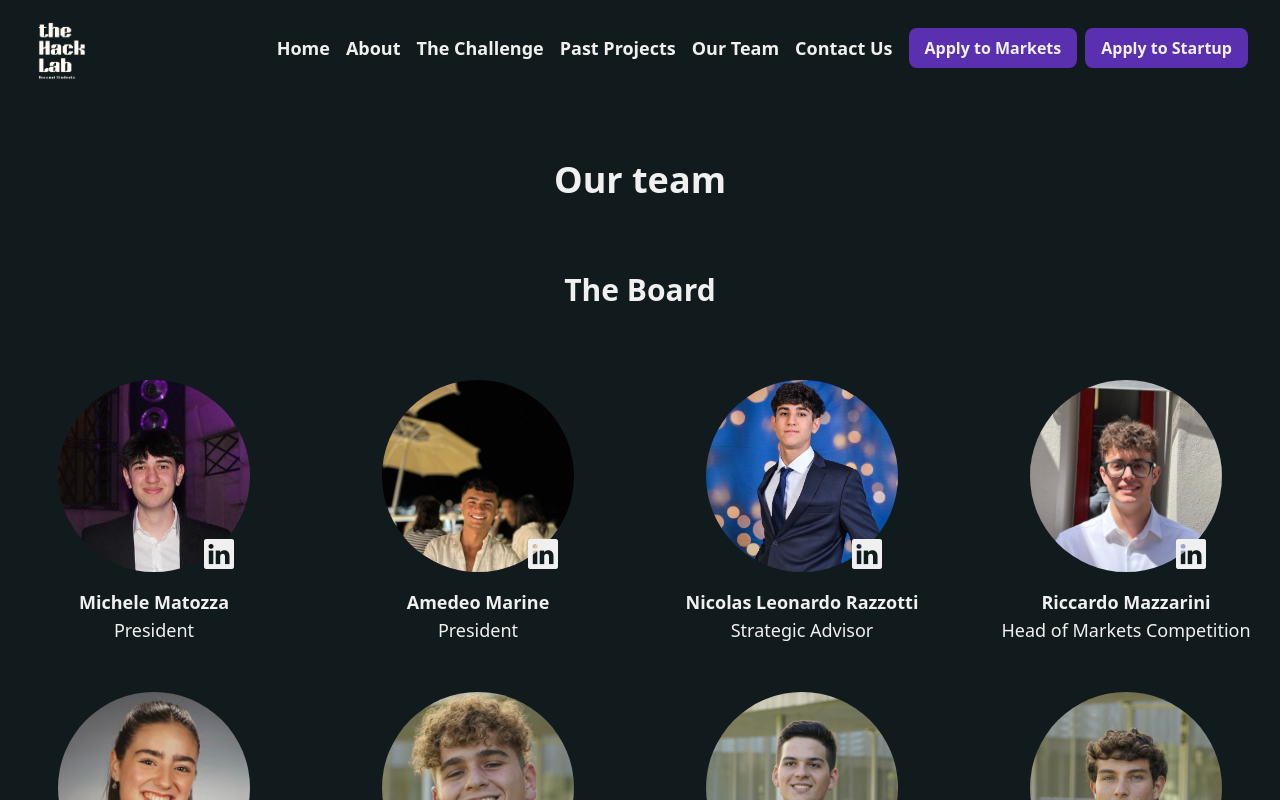
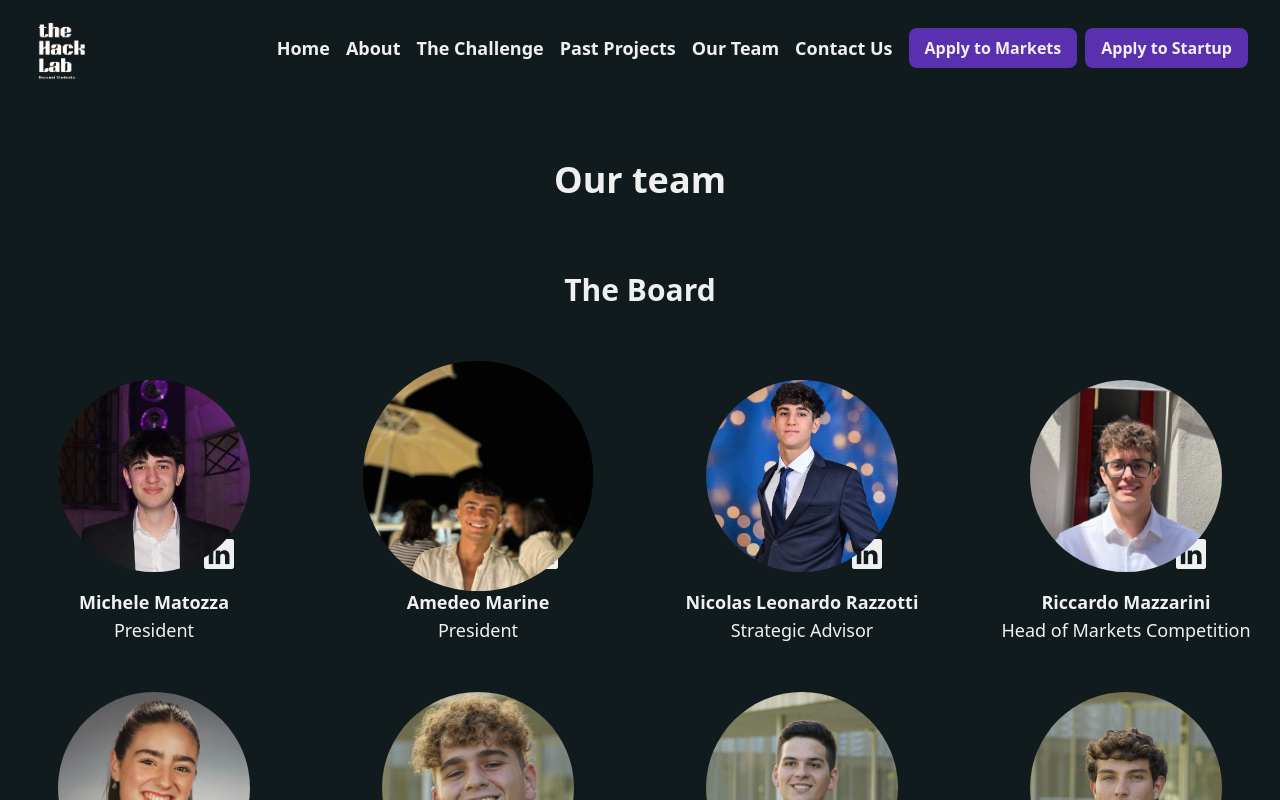
Before and after one commit to aposded/hacklab-website, a React (Create React App) app: page /team in a window 1280 px wide. Shown: the top 800 px of the page. Built offline with nearby package versions, Linux system fonts and the light colour scheme.

Commit message:
fixzed a picture

```diff
--- a/src/pages/Team.js
+++ b/src/pages/Team.js
@@ -25,7 +25,7 @@ export default function Team() {
 
     const teamMembers=[
         {name: 'Michele Matozza',role: 'President',image: MicheleMatozzaIcon,linkedin: 'https://www.linkedin.com/in/michele-francesco-matozza',department: 'The Board'},
-        {name: 'Amedeo Marine',role: 'President',image: AmedeoMarineIcon,linkedin: 'https://www.linkedin.com/in/amedeo-marine/',department: 'The Board'},
+        {name: 'Amedeo Marine',role: 'President',image: AmedeoMarineIcon,linkedin: 'https://www.linkedin.com/in/amedeo-marine/',department: 'The Board',zoom: 1.2},
         {name: 'Nicolas Leonardo Razzotti',role: 'Strategic Advisor',image: NicolasIcon,linkedin: 'https://www.linkedin.com/in/nicolas-leonardo-razzotti/',department: 'The Board'},
         {name: 'Riccardo Mazzarini',role: 'Head of Markets Competition',image: RiccardoMazzariniIcon,linkedin: 'https://www.linkedin.com/in/riccardo-mazzarini/',department: 'The Board'},
         {name: 'Livia Deltombe',role: 'Head of Digital',image: LiviaIcon,linkedin: 'https://www.linkedin.com/in/livia-deltombe/',department: 'The Board'},
@@ -49,11 +49,16 @@ export default function Team() {
                             <div className='flex flex-col gap-0 justify-center items-center'>
                                 <div className='relative w-32 h-32 lg:w-48 lg:h-48'>
                                     {member.linkedin&&<Link className='absolute bottom-0 right-1 lg:right-4' to={member.linkedin}><Icon icon='linkedin' className='text-3xl' /></Link>}
-                                    <img src={member.image} alt='profile' style={{
-                                        // Slightly off center the image
-                                        objectPosition: 'center 10%'
-
-                                    }} className='object-cover w-32 h-32 rounded-full lg:w-48 lg:h-48' />
+                                    <img
+                                        src={member.image}
+                                        alt='profile'
+                                        style={{
+                                            // Slightly off center the image
+                                            objectPosition: 'center 10%',
+                                            transform: member.zoom ? `scale(${member.zoom})` : 'scale(1)'
+                                        }}
+                                        className='object-cover w-32 h-32 rounded-full lg:w-48 lg:h-48'
+                                    />
                                 </div>
                                 <Text className='mt-4 font-semibold text-center'>{member.name}</Text>
                                 <Text className='text-sm text-center'>{member.role}</Text>
```
